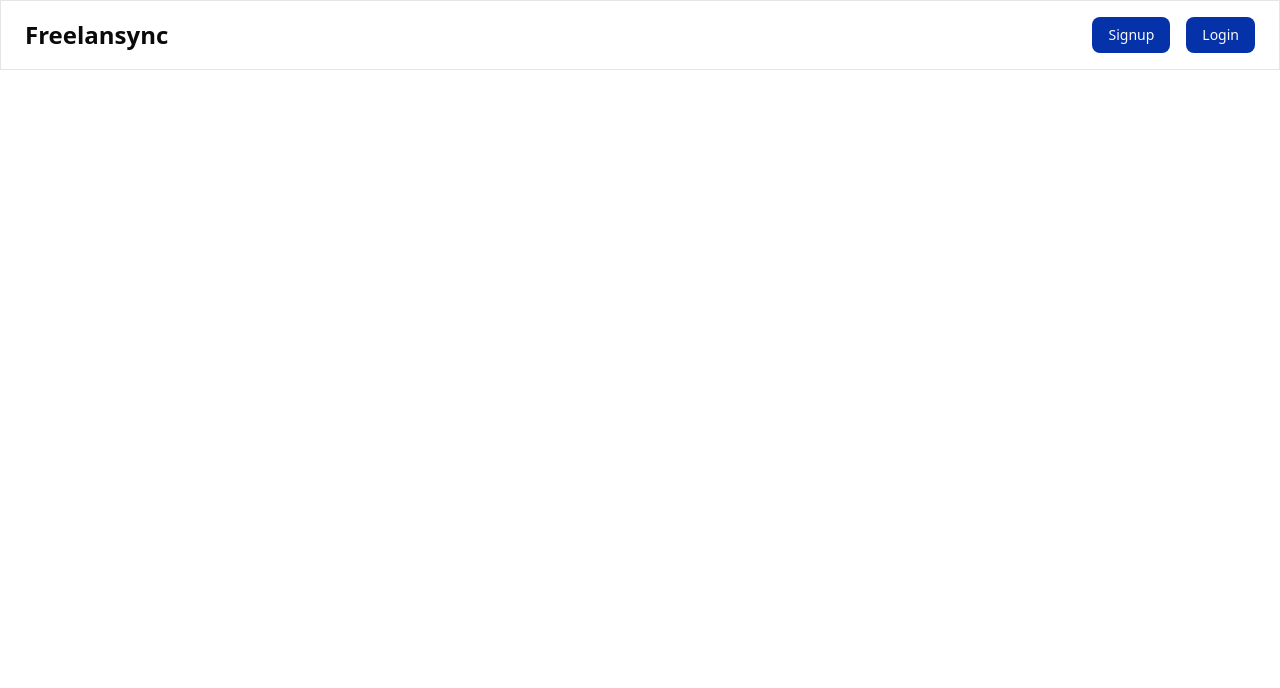
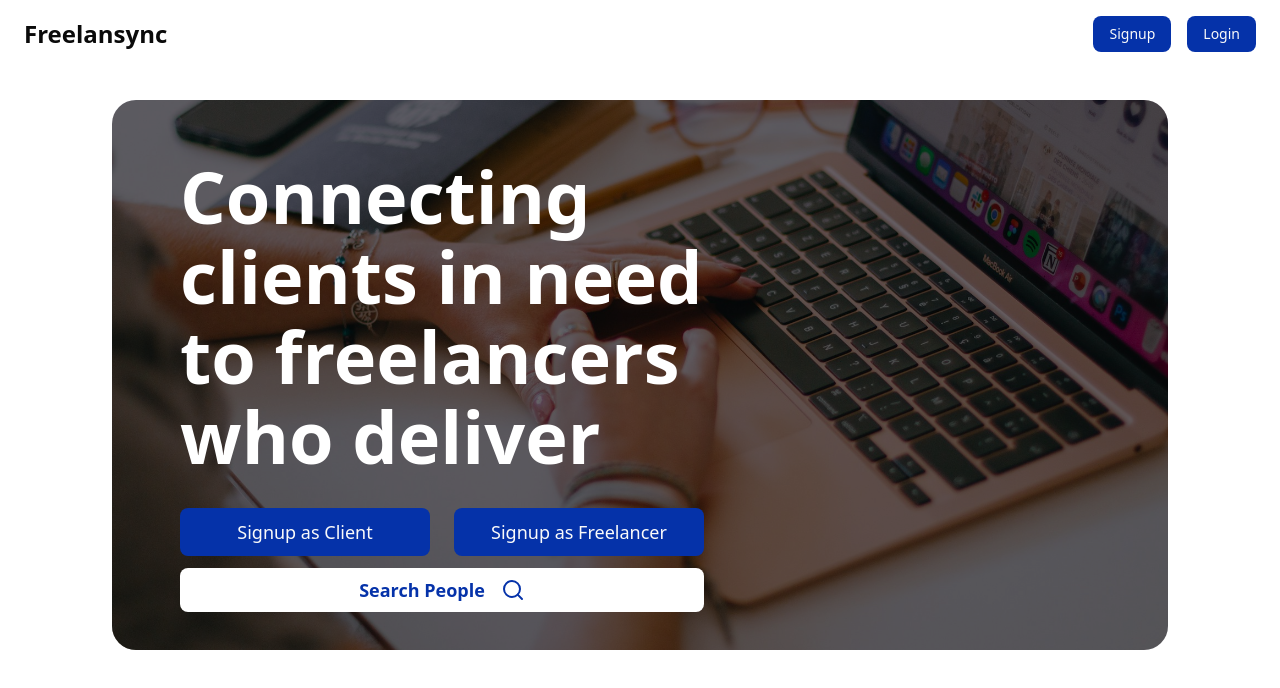
Before and after one commit to hashir704x/FYP-frontend, a React (Vite) app: page / in a window 1280 px wide. Shown: the top 688 px of the page. Built offline with nearby package versions, Linux system fonts and the light colour scheme.

Commit message:
landing page image section completed

```diff
--- a/src/App.tsx
+++ b/src/App.tsx
@@ -2,9 +2,8 @@ import { RouterProvider, createBrowserRouter } from "react-router-dom";
 import LandingPage from "./pages/LandingPage";
 import SignUp from "./pages/SignUp";
 import Login from "./pages/Login";
-import FreelancerLayout from "./Layouts/FreelancerLayout";
-import ClientLayout from "./Layouts/ClientLayout";
-
+import FreelancerLayout from "./layouts/FreelancerLayout";
+import ClientLayout from "./layouts/ClientLayout";
 
 const router = createBrowserRouter([
     {
--- a/src/components/ui/button.tsx
+++ b/src/components/ui/button.tsx
@@ -19,7 +19,7 @@ const buttonVariants = cva(
         ghost:
           "hover:bg-accent hover:text-accent-foreground dark:hover:bg-accent/50",
         link: "text-primary underline-offset-4 hover:underline",
-        custom: "bg-[var(--my-blue)] text-primary-foreground hover:bg-[var(--my-blue-light)]",
+        custom: "bg-[var(--my-blue)] text-primary-foreground hover:bg-[var(--my-blue-light)] cursor-pointer",
       },
       size: {
         default: "h-9 px-4 py-2 has-[>svg]:px-3",
--- a/src/pages/LandingPage.tsx
+++ b/src/pages/LandingPage.tsx
@@ -1,13 +1,14 @@
 import { Link } from "react-router-dom";
 import { userAuthStore } from "@/store/userAuthStore";
 import { Button } from "@/components/ui/button";
-
+import BannerImage from "../assets/landing-page-image.jpg";
+import { Search } from "lucide-react";
 const LandingPage = () => {
     const user = userAuthStore((state) => state.user);
 
     return (
         <div>
-            <header className="py-4 px-2 sm:px-6 border flex items-center justify-between">
+            <header className="py-4 px-2 sm:px-6 flex items-center justify-between">
                 <h1 className="font-semibold text-lg sm:text-2xl ">
                     Freelansync
                 </h1>
@@ -20,9 +21,8 @@ const LandingPage = () => {
                                     ? "/client-home"
                                     : "/freelancer-home"
                             }
-                            className="bg-[var(--my-blue)] text-white px-3 py-2 rounded-md font-medium"
                         >
-                            Home
+                            <Button variant="custom">Home</Button>
                         </Link>
                     </div>
                 ) : (
@@ -36,6 +36,63 @@ const LandingPage = () => {
                     </div>
                 )}
             </header>
+
+            <section className="sm:px-28">
+                {/* Image section */}
+                <div className="h-[450px] sm:h-[550px] sm:mt-8 relative rounded-3xl sm:overflow-hidden">
+                    <img
+                        src={BannerImage}
+                        alt="Banner-image"
+                        className="w-full h-full object-cover "
+                    />
+                    <div className="absolute top-0 left-0 right-0 bottom-0 bg-black/60" />
+                    <div className="absolute top-36 sm:top-14 sm:left-12 sm:w-[600px] px-5">
+                        <h1 className="text-3xl sm:text-7xl sm:leading-20 font-semibold text-white text-wrap">
+                            Connecting clients in need to freelancers who
+                            deliver
+                        </h1>
+                        <div className=" w-fit">
+                            {!user ? (
+                                <div className="flex gap-3 sm:gap-6 mt-4 sm:mt-8 flex-col sm:flex-row">
+                                    <Link to="/signup?role=client ">
+                                        <Button
+                                            variant="custom"
+                                            className="sm:p-6 font-medium sm:text-lg w-[250px]"
+                                        >
+                                            Signup as Client
+                                        </Button>
+                                    </Link>
+                                    <Link to="/signup?role=freelancer">
+                                        <Button
+                                            variant="custom"
+                                            className="sm:p-6 font-medium sm:text-lg w-[250px]"
+                                        >
+                                            Signup as Freelancer
+                                        </Button>
+                                    </Link>
+                                </div>
+                            ) : (
+                                <Link
+                                    to={
+                                        user.role === "client"
+                                            ? "/client-home"
+                                            : "/freelancer-home"
+                                    }
+                                >
+                                    <Button variant="custom">
+                                        Start working
+                                    </Button>
+                                </Link>
+                            )}
+                            <Link to="">
+                                <button className="w-full mt-3 bg-white text-[var(--my-blue)] sm:text-lg font-semibold flex justify-center items-center gap-4 p-1 sm:p-2 rounded-md cursor-pointer">
+                                    Search People <Search/>
+                                </button>
+                            </Link>
+                        </div>
+                    </div>
+                </div>
+            </section>
         </div>
     );
 };
```
Also changed, not shown: src/assets/landing-page-image.jpg (added), src/layouts/ClientLayout.tsx (renamed from src/Layouts/ClientLayout.tsx), src/layouts/FreelancerLayout.tsx (renamed from src/Layouts/FreelancerLayout.tsx).
